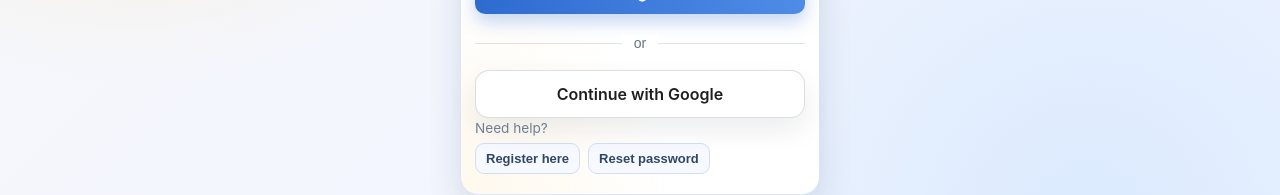
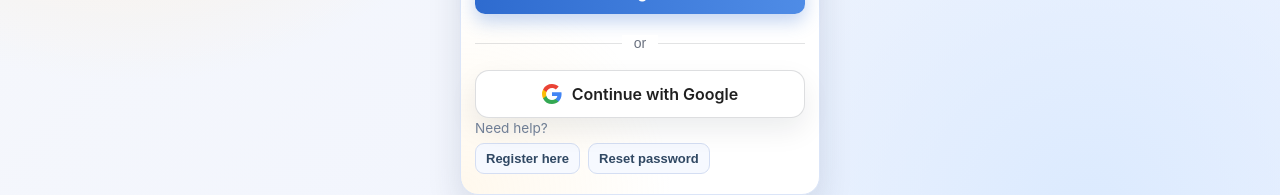
Before and after one commit to tajinder2610/Book-Tamasha-For-Me, a React (Vite) app in the folder client/: page /login in a window 1280 px wide. Shown: the part 459-654 px from the top of the page. Built offline with nearby package versions, Linux system fonts and the light colour scheme; no server answers.

Commit message:
Google logo OAuth update

```diff
--- a/client/src/App.css
+++ b/client/src/App.css
@@ -1058,6 +1058,19 @@
   box-shadow: 0 12px 28px rgba(15, 23, 42, 0.08);
 }
 
+.google-login-content {
+  display: inline-flex;
+  align-items: center;
+  justify-content: center;
+  gap: 10px;
+}
+
+.google-login-icon {
+  width: 20px;
+  height: 20px;
+  display: block;
+}
+
 .google-login-button:hover {
   border-color: #d97706 !important;
   color: #d97706 !important;
--- a/client/src/pages/Login/index.jsx
+++ b/client/src/pages/Login/index.jsx
@@ -113,7 +113,31 @@
             window.location.assign(googleLoginUrl);
           }}
         >
-          Continue with Google
+          <span className="google-login-content">
+            <svg
+              className="google-login-icon"
+              viewBox="0 0 24 24"
+              aria-hidden="true"
+            >
+              <path
+                fill="#4285F4"
+                d="M23.49 12.27c0-.79-.07-1.55-.2-2.27H12v4.31h6.47a5.53 5.53 0 0 1-2.4 3.63v3.01h3.89c2.28-2.1 3.53-5.18 3.53-8.68z"
+              />
+              <path
+                fill="#34A853"
+                d="M12 24c3.24 0 5.96-1.07 7.95-2.91l-3.89-3.01c-1.07.72-2.44 1.15-4.06 1.15-3.12 0-5.77-2.11-6.71-4.96H1.27v3.11A12 12 0 0 0 12 24z"
+              />
+              <path
+                fill="#FBBC05"
+                d="M5.29 14.27A7.19 7.19 0 0 1 4.91 12c0-.79.14-1.56.38-2.27V6.62H1.27A12 12 0 0 0 0 12c0 1.93.46 3.76 1.27 5.38l4.02-3.11z"
+              />
+              <path
+                fill="#EA4335"
+                d="M12 4.77c1.76 0 3.35.61 4.6 1.81l3.45-3.45C17.95 1.16 15.23 0 12 0A12 12 0 0 0 1.27 6.62l4.02 3.11c.94-2.85 3.59-4.96 6.71-4.96z"
+              />
+            </svg>
+            <span>Continue with Google</span>
+          </span>
         </Button>
 
         <div className="auth-links">
```
Also changed, not shown: 2 other files (tests, documents, lock files or other folders).
